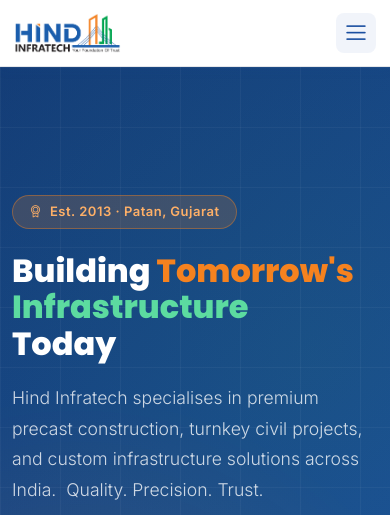
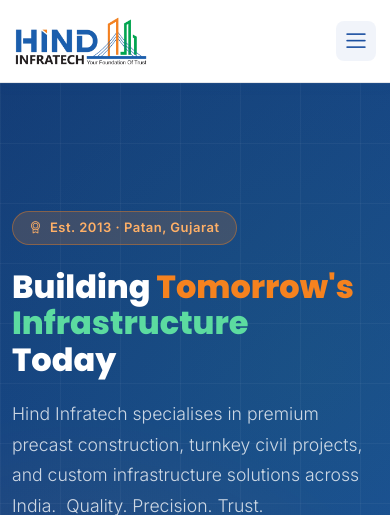
Before and after one commit to Tirth293/HindInfratech, a Django app: page / in a window 390 px wide. Shown: the top 515 px of the page. Run offline with Django 5.2, Linux system fonts and the light colour scheme; data comes from the database, SQL or seed files in the repository.

Commit message:
Your commit message

```diff
--- a/static/css/style.css
+++ b/static/css/style.css
@@ -22,7 +22,7 @@
   --border:      #E5E7EB;
 }
 .navbar-logo{
-    height: 58px;
+    height: 80px;
     width: auto;
     max-width: 100%;
     display:block;
@@ -159,7 +159,7 @@ h1, h2, h3, h4, h5, h6 {
   box-shadow: 0 8px 24px rgba(17,24,39,0.06);
 }
 .navbar > .container {
-  min-height: 70px;
+  min-height: 96px;
   align-items: center;
 }
 .navbar-brand-wrap {
@@ -902,10 +902,10 @@ footer {
   .navbar > .container {
     align-items: center;
     gap: 10px;
-    min-height: 58px;
+    min-height: 74px;
   }
   .navbar-logo {
-    height: 48px;
+    height: 62px;
     width: auto;
   }
   .navbar-collapse {
@@ -957,7 +957,7 @@ footer {
 }
 @media (max-width:768px){
     .navbar-logo{
-        height: 44px;
+        height: 58px;
         width: auto;
     }
     .footer-logo {
@@ -971,7 +971,7 @@ footer {
         padding-right: 14px;
     }
     .navbar-logo {
-        height: 40px;
+        height: 50px;
         width: auto;
     }
     .navbar-toggler {
```
Also changed, not shown: static/images/hind-logo-navbar.png (added), static/images/hind-logo-navbar1.png (added), 3 other files.
